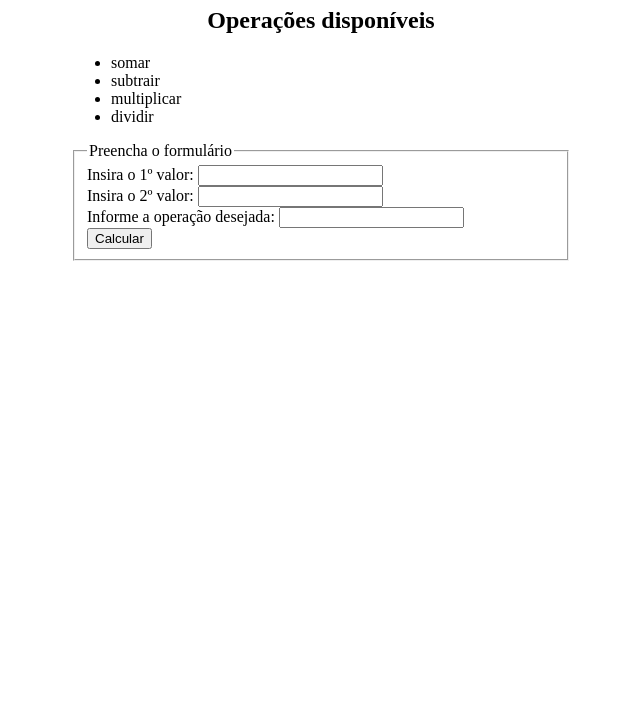
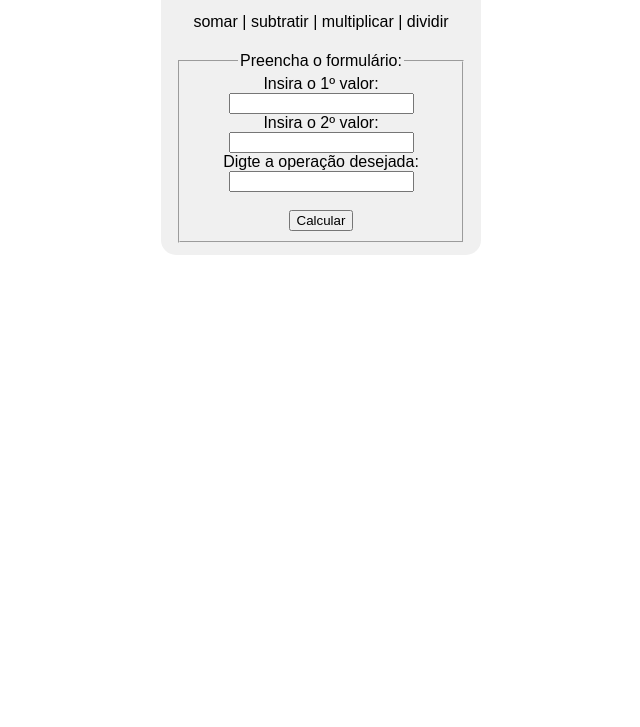
Before and after one commit to cristhoffer-nunes/ServicoCalculoNodeJs, a plain HTML site: page public/index.html in a window 1280 px wide. Shown: the part 73-800 px from the top of the page, without its empty margins (319-959 px from the left). Drawn offline with Linux system fonts and the light colour scheme.

Commit message:
Update index.html

```diff
--- a/public/index.html
+++ b/public/index.html
@@ -8,25 +8,30 @@
     <title>Operações</title>
 </head>
 
-<body>
-    <main style="width: 500px; height: 500px; margin: 0 auto;">
-        <h1 style="text-align: center;">Calculadora via Node.js!</h1>
-        <h2 style="text-align: center;">Operações disponíveis</h2>
-        <ul>
-            <li>somar</li>
-            <li>subtrair</li>
-            <li>multiplicar</li>
-            <li>dividir</li>
-        </ul>
-        <form action="http://127.0.0.1:3000" method="GET">
+<body style="font-family: 'Montserrat', sans-serif;">
+
+    <main style="
+    width: 300px;
+    height: 300px;
+    margin: 0 auto;
+    padding: 10px;
+    background-color: rgb(240, 240, 240);
+    border-radius: 15px;
+    text-align: center;
+    ">
+        <h2>Operações disponíveis: </h2>
+        <p> somar | subtratir | multiplicar | dividir </p>
+
+        <form action="http://127.0.0.1:3000" method="GET" style="
+        padding: 5px;">
+
             <fieldset>
-                <legend>Preencha o formulário</legend>
+                <legend>Preencha o formulário: </legend>
                 <label>Insira o 1º valor: </label><input type="number" name="numA"><br>
                 <label>Insira o 2º valor: </label><input type="number" name="numB"><br>
-                <label>Informe a operação desejada: </label><input type="text" name="opcao"><br>
+                <label>Digte a operação desejada: </label><input type="text" name="opcao"><br><br>
                 <button>Calcular</button>
             </fieldset>
-
         </form>
     </main>
 
```
